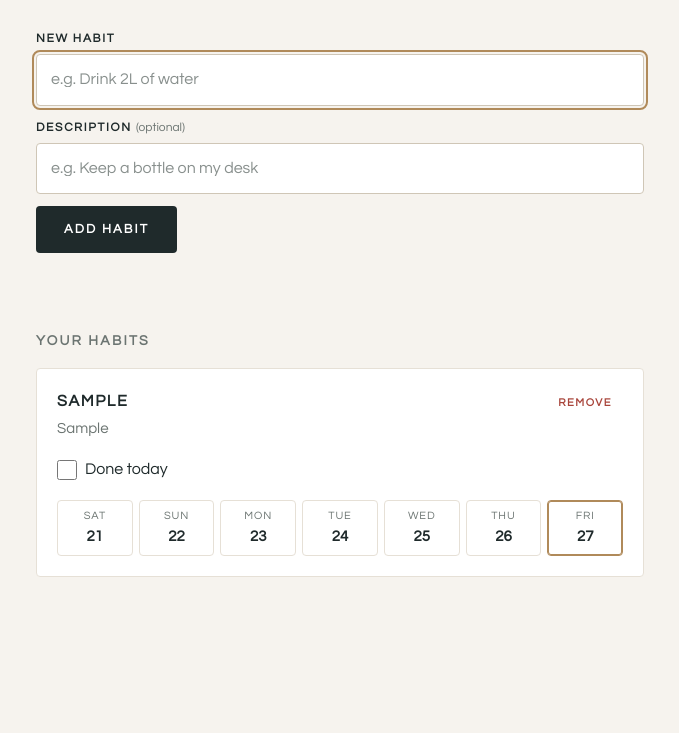
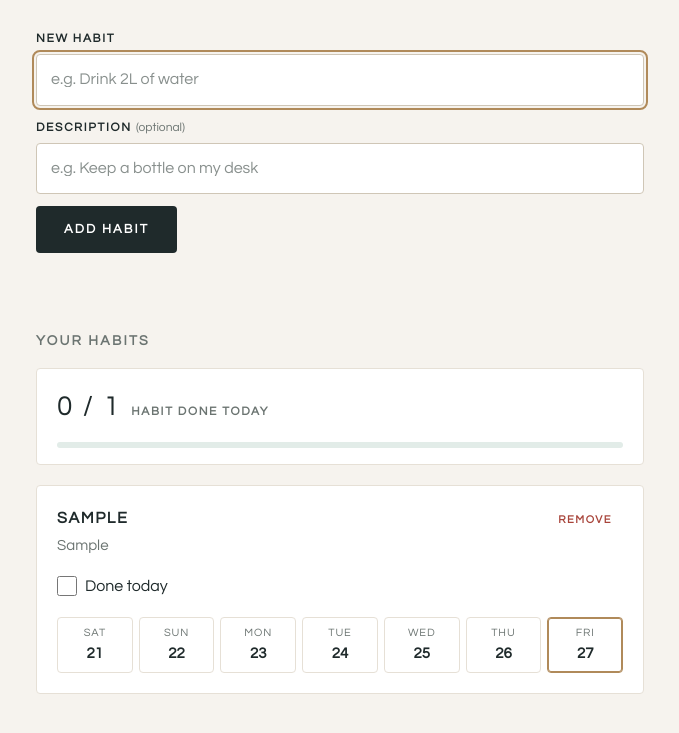
Before and after one commit to tilllo25/habit-tracker, a plain HTML site: page index.html in a window 1280 px wide. Both pictures are taken after typing "Sample", "Sample" into the empty fields and a click on the button "ADD HABIT". Shown: the part 121-854 px from the top of the page, without its empty margins (300-979 px from the left). Before the commit the page ends 800 px from the top, so only its background shows below. Drawn offline with Linux system fonts and the light colour scheme.

Commit message:
Add daily counter of habits done today
- Summary card under "Your habits" shows "done / total habits done today"
- Progress bar fills as habits are ticked; turns gold when all are done
- Updates on tick, untick, add and remove; only today counts
- Hidden when there are no habits; announced to screen readers
- Bump style.css and app.js versions to v=3

Co-Authored-By: Claude Opus 5.5 <noreply@anthropic.com>

```diff
--- a/app.js
+++ b/app.js
@@ -190,6 +190,28 @@ function renderHabit(habit, todayKey) {
   return item;
 }
 
+// "2 / 5 habits done today", plus a progress bar. Hidden when there are no habits.
+function renderTodaySummary(todayKey) {
+  const summary = document.getElementById('today-summary');
+  const total = state.habits.length;
+  const done = state.habits.filter((habit) => habit.completions.includes(todayKey)).length;
+
+  summary.hidden = total === 0;
+  if (total === 0) return;
+
+  const allDone = done === total;
+  summary.classList.toggle('today-summary--complete', allDone);
+  document.getElementById('today-count').textContent = `${done} / ${total}`;
+  document.getElementById('today-label').textContent = allDone
+    ? 'All habits done today 🎉'
+    : `habit${total === 1 ? '' : 's'} done today`;
+
+  const bar = document.getElementById('today-progress');
+  bar.setAttribute('aria-valuemax', String(total));
+  bar.setAttribute('aria-valuenow', String(done));
+  document.getElementById('today-progress-fill').style.width = `${(done / total) * 100}%`;
+}
+
 function render() {
   const list = document.getElementById('habit-list');
   const emptyState = document.getElementById('empty-state');
@@ -197,6 +219,7 @@ function render() {
 
   list.replaceChildren(...state.habits.map((habit) => renderHabit(habit, todayKey)));
   emptyState.hidden = state.habits.length > 0;
+  renderTodaySummary(todayKey);
 }
 
 // ---------- Events ----------
--- a/index.html
+++ b/index.html
@@ -4,7 +4,7 @@
   <meta charset="UTF-8">
   <meta name="viewport" content="width=device-width, initial-scale=1.0">
   <title>Habit Tracker</title>
-  <link rel="stylesheet" href="style.css?v=2">
+  <link rel="stylesheet" href="style.css?v=3">
 </head>
 <body>
   <main>
@@ -50,10 +50,25 @@
 
     <section aria-labelledby="habits-heading">
       <h2 id="habits-heading">Your habits</h2>
+      <div id="today-summary" class="today-summary" hidden>
+        <p class="today-summary__text" aria-live="polite">
+          <span id="today-count" class="today-summary__count"></span>
+          <span id="today-label" class="today-summary__label"></span>
+        </p>
+        <div
+          id="today-progress"
+          class="today-summary__bar"
+          role="progressbar"
+          aria-label="Habits done today"
+          aria-valuemin="0"
+        >
+          <div id="today-progress-fill" class="today-summary__fill"></div>
+        </div>
+      </div>
       <p id="empty-state" class="empty-state">No habits yet. Add your first one above.</p>
       <ul id="habit-list" class="habit-list"></ul>
     </section>
   </main>
-  <script src="app.js?v=2"></script>
+  <script src="app.js?v=3"></script>
 </body>
 </html>
--- a/style.css
+++ b/style.css
@@ -224,6 +224,73 @@ select:focus-visible {
   color: var(--danger);
 }
 
+/* ---------- Today counter ---------- */
+
+.today-summary {
+  margin-bottom: 1.25rem;
+  padding: 1rem 1.25rem;
+  background: var(--surface);
+  border: 1px solid var(--border);
+  border-radius: var(--radius);
+}
+
+.today-summary[hidden] {
+  display: none;
+}
+
+.today-summary__text {
+  display: flex;
+  flex-wrap: wrap;
+  align-items: baseline;
+  gap: 0.25rem 0.625rem;
+  margin: 0 0 0.75rem;
+}
+
+.today-summary__count {
+  font-size: 1.75rem;
+  font-weight: 500;
+  letter-spacing: 0.08em;
+  font-variant-numeric: tabular-nums;
+}
+
+.today-summary__label {
+  font-size: 0.75rem;
+  font-weight: 600;
+  text-transform: uppercase;
+  letter-spacing: 0.14em;
+  color: var(--muted);
+}
+
+.today-summary__bar {
+  height: 6px;
+  overflow: hidden;
+  background: var(--done-soft);
+  border-radius: 999px;
+}
+
+.today-summary__fill {
+  width: 0;
+  height: 100%;
+  background: var(--done);
+  border-radius: inherit;
+  transition: width 0.35s ease;
+}
+
+.today-summary--complete .today-summary__count,
+.today-summary--complete .today-summary__label {
+  color: var(--done);
+}
+
+.today-summary--complete .today-summary__fill {
+  background: var(--today);
+}
+
+@media (prefers-reduced-motion: reduce) {
+  .today-summary__fill {
+    transition: none;
+  }
+}
+
 /* ---------- Habit list ---------- */
 
 .empty-state {
@@ -411,6 +478,15 @@ select:focus-visible {
   box-shadow: 0 0 12px rgba(255, 0, 230, 0.6);
 }
 
+:root[data-theme="party"] .today-summary {
+  box-shadow: 0 0 12px rgba(0, 240, 255, 0.6);
+}
+
+:root[data-theme="party"] .today-summary__fill {
+  background: linear-gradient(90deg, #ff0080, #ffef00, #00ff6a, #00e5ff, #ff00d4);
+  box-shadow: 0 0 10px #ff00e6;
+}
+
 :root[data-theme="party"] .week__day--done {
   box-shadow: 0 0 10px var(--done);
 }
```
